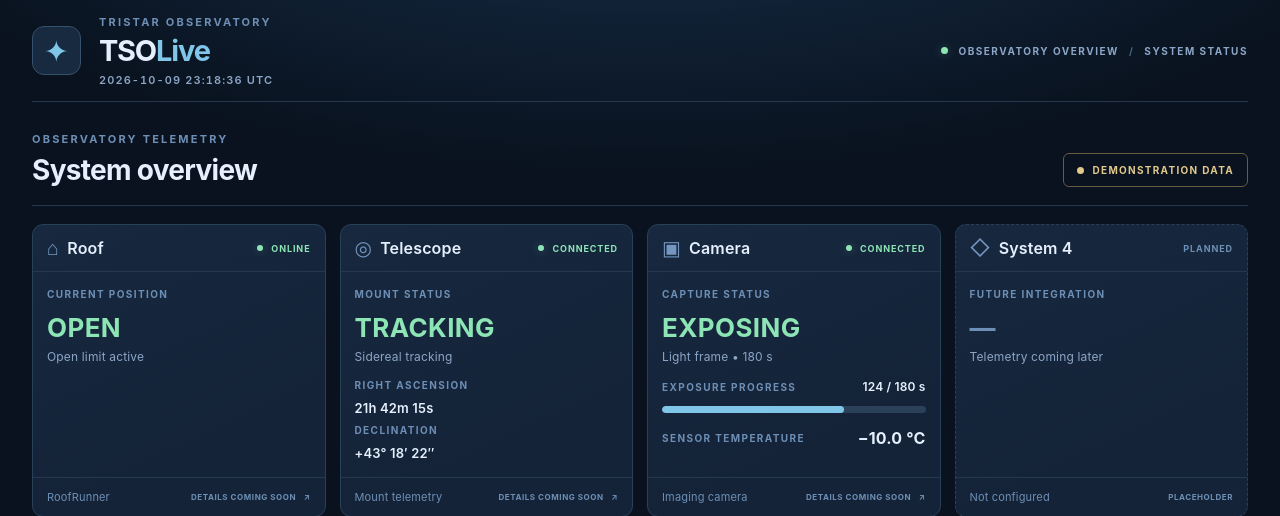
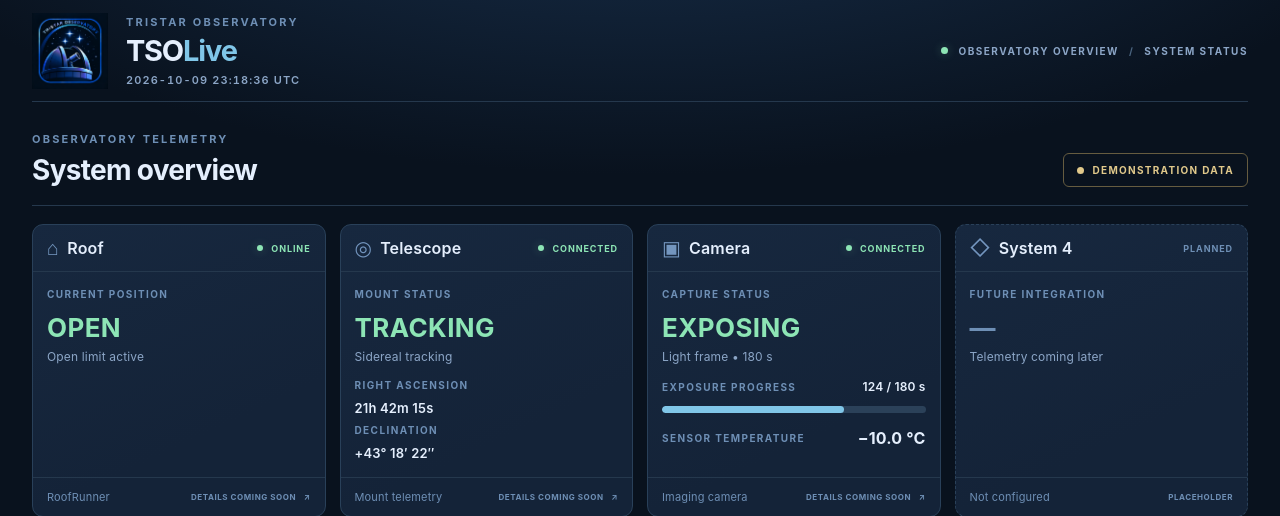
Before and after one commit to EorEquis/TSOLive, a FastAPI app: page / in a window 1280 px wide. Shown: the top 516 px of the page. Run offline with FastAPI, Linux system fonts and the light colour scheme.

Commit message:
Replace header icon with TriStar Observatory logo

```diff
--- a/templates/index.html
+++ b/templates/index.html
@@ -12,7 +12,7 @@
   <div class="shell">
     <header class="topbar">
       <div class="brand">
-        <div class="brand-mark" aria-hidden="true">✦</div>
+        <img class="brand-logo" src="/static/tso-logo.png" alt="TriStar Observatory logo" width="76" height="76">
         <div><p class="eyebrow">TRISTAR OBSERVATORY</p><h1>TSO<span>Live</span></h1><div id="clock" class="header-clock" aria-label="Current UTC time"></div></div>
       </div>
       <div class="header-right"><span class="live-dot" aria-hidden="true"></span><span>OBSERVATORY OVERVIEW</span><span class="header-separator">/</span><span>SYSTEM STATUS</span></div>
```
